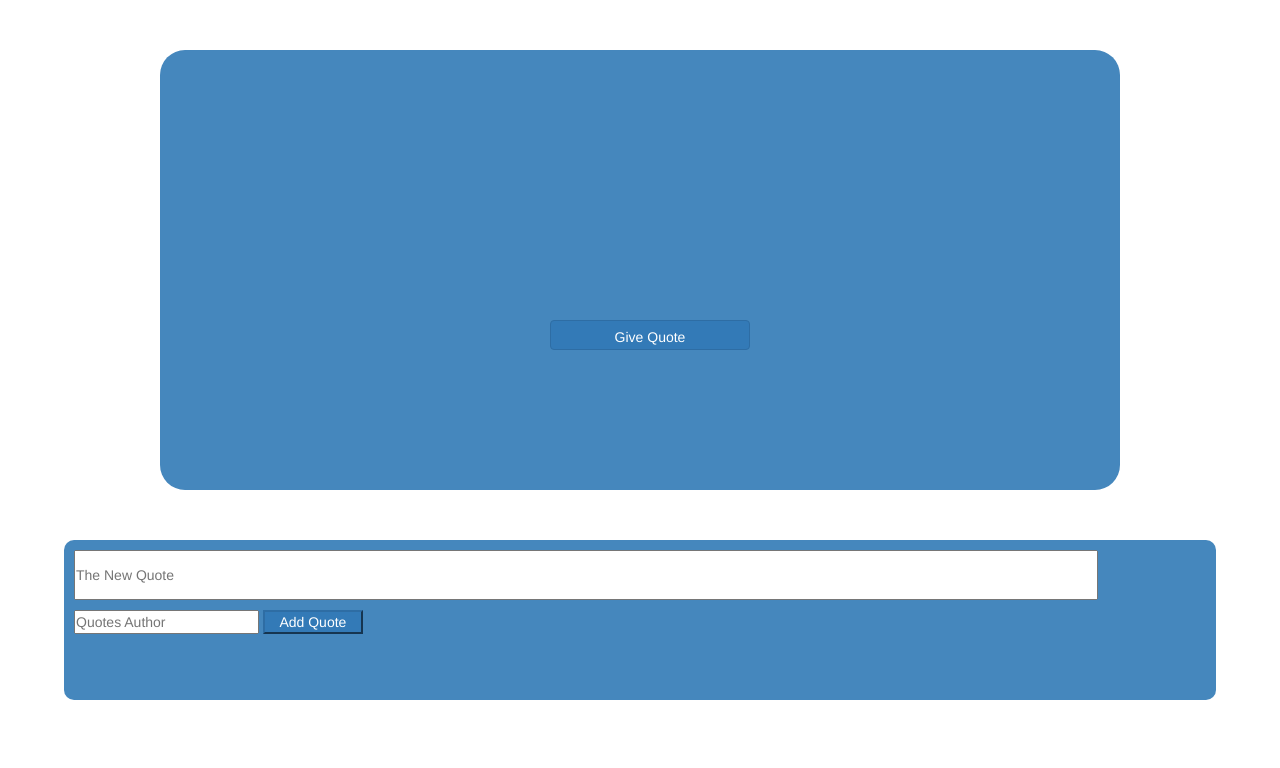
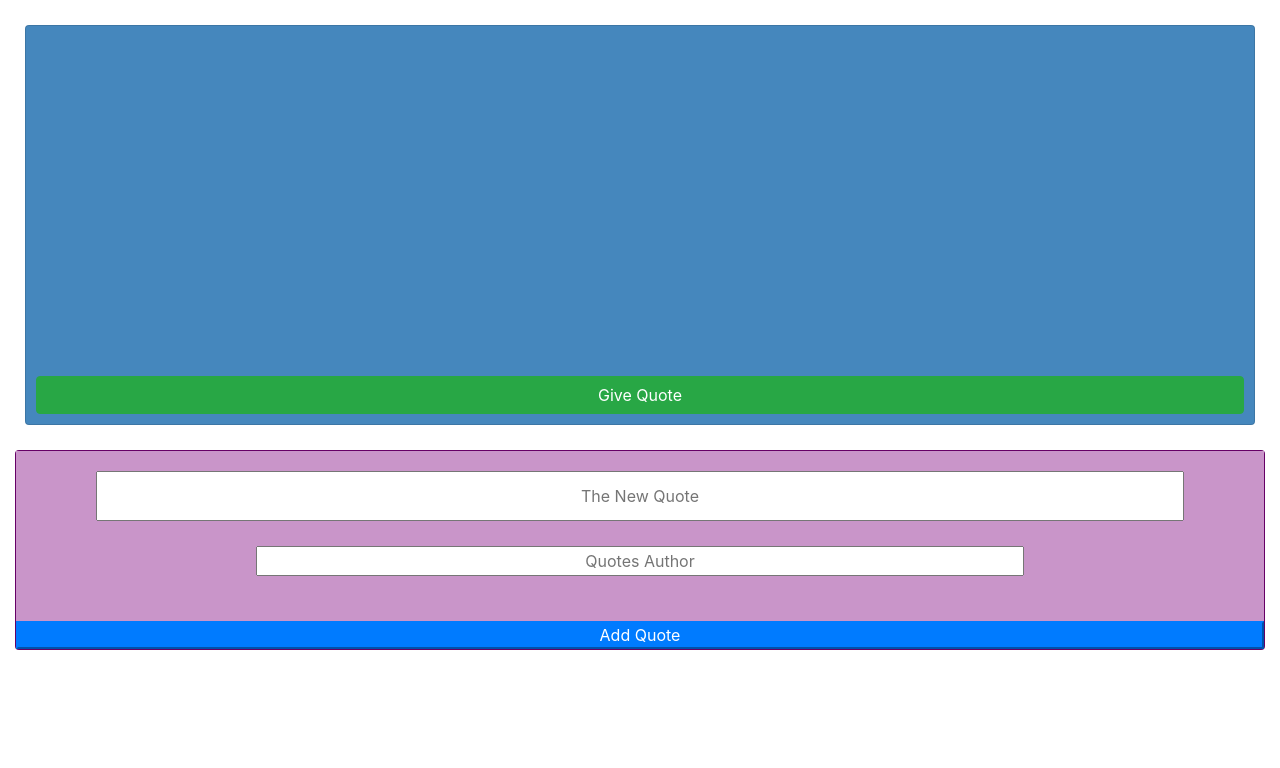
Before and after one commit to MT2314/Random-Quote-objects-, a plain HTML site: page index.html in a window 1280 px wide. Drawn offline with nearby package versions, Linux system fonts and the light colour scheme.

Commit message:
Quote Display, Quote Add, Last Quote Functioning (V2.0)

```diff
--- a/index.html
+++ b/index.html
@@ -2,32 +2,48 @@
     <head>
        <title></title>
 
-        <link rel="stylesheet" href="https://maxcdn.bootstrapcdn.com/bootstrap/3.4.1/css/bootstrap.min.css">
+        <link rel="stylesheet" href="https://stackpath.bootstrapcdn.com/bootstrap/4.1.3/css/bootstrap.min.css" integrity="sha384-MCw98/SFnGE8fJT3GXwEOngsV7Zt27NXFoaoApmYm81iuXoPkFOJwJ8ERdknLPMO" crossorigin="anonymous">
         <link rel="stylesheet" href="style.css">
     </head>
     <body>
 
-    <div class = "container" id = "container">
 
-            <div class = "first card " id = "first">
-                <div class = "quoteCon card-block" id= "quoteCon">
-                    <h1 class = "quote card-text" id = "quote"></h1>
-                    <h4 class = "author card-footer" id = "author"></h4>
+            <!-- Quote Display -->
 
-                    <button class = "btn-primary btn" id = "btn">Give Quote</button>
+
+            <div class = "first card" id = "first">
+                <div class = "quoteCon card-body" id= "quoteCon">
+                    <p class = "quote card-text" id = "quote"></p>
+                    <p class = "author card-text" id = "author"></p>
                 </div>
+                    <button class = "btn btn-success" id = "btn">Give Quote</button>
+
             </div>
 
+
+            <!-- Add Your Quote -->
             <div class = "add card" id = "add">
-                <div class= "addQuote card-block" id= "newquote"></div>
+                <div class= "addQuote card-body" id= "newquote">
                     <Input type="text" placeholder="The New Quote" class = "quoteNew card-text" id = "quoteNew"></h1>
-                    <Input type="text" placeholder = "Quotes Author" class = "authorNew card-footer" id = "authorNew"></h4>
+                    <Input type="text" placeholder = "Quotes Author" class = "authorNew card-text" id = "authorNew"></h4>
+                </div>
+                    <button class = "btn-primary btnN" id = "btnN">Add Quote</button>
 
-                    <button class = "btn-primary btnN" id = "btnN">Add Quote</button>
-                </div>
             </div>
 
-    </div>
+            <!-- Last Submitted Quote -->
+            <div class = "last" id = "last">
+
+                    <div class= "lastQuote">
+                        <p class = "quoteLast" id = "quoteLast"></p>
+                    </div>
+                    <div class= "lastAuthor">
+                        <p class = "authorLast" id = "authorLast"></p>
+                    </div>
+
+            </div>
+
+
 
 
 
--- a/script.js
+++ b/script.js
@@ -48,10 +48,17 @@ btn.addEventListener("click", function (){
 
 //Add New Quote
 let btnN = document.getElementById("btnN");
+let quoteNew
+let authorNew
+let added
 
 btnN.addEventListener("click", function(){
-    let quoteNew = document.getElementById("quoteNew").value;
-    let authorNew = document.getElementById("authorNew").value;
+    quoteNew = document.getElementById("quoteNew").value;
+    authorNew = document.getElementById("authorNew").value;
     quoteObj.Quotes.push(quoteNew);
     quoteObj.Authors.push(authorNew);
+
+    //Display Last Added Quote
+    document.getElementById("quoteLast").innerHTML = quoteNew;
+    document.getElementById("authorLast").innerHTML = authorNew;
 });
--- a/style.css
+++ b/style.css
@@ -3,66 +3,78 @@
  padding:0;
 }
 
-.container {
+/* Quote Display */
+
+.first{
+    position: relative;
+    height:50vh;
+    background-color: #4587bd;
+    margin: 25px;
+    padding:10px;
+}
+
+.quote {
+    color:white;
+    height: 30vh;
+}
 
 
-    height: 100vh;
+/* Add Quote */
+
+.add{
+
+    position: relative;
+    background-color: #750075;
+    height:25vh;
+    margin: 15px;
+
+}
+
+.addQuote{
+
+    height: 10vh;
+    background-color:#c995c9;
+    text-align: center;
+    margin-left: 0;
+}
+
+.quoteNew{
+
+    width: 85vw;
+    height: 50px;
+    text-align: center;
+}
+
+.authorNew{
+
+    margin:25px;
+    width: 60vw;
+    height: 30px;
+    text-align: center;
+}
+
+
+/* Last Quote Added */
+
+.last{
+    display: flex;
+    flex-direction: row;
+    justify-content: space-around;
+    align-items: center;
+    background: #ffffff;
+    height: 12.5vh;
     width: 100vw;
 }
 
-.first{
-    position:relative;
-    padding:10px;
-    background-color: #4587bd;
-    height:55vh;
-    width:75vw;
-    margin: auto;
-    top: 50px;
-    border-radius: 25px;
-}
+.lastQuote{
 
-
-.quoteCon {
-    height:300px;
-}
-
-.quote {
-
-    color:white;
-    height: 200px;
+    color:black;
 
 }
 
-.btn {
+.lastAuthor{
 
-    position:relative;
-    top:30px;
-    height:30px;
-    width:200px;
-    margin-left: calc(37.5vw - 100px);
+    align-self:flex-end;
+    color:black;
+
 }
-
-.add{
-    position:relative;
-    padding:10px;
-    background-color: #4587bd;
-    height:20vh;
-    width:90vw;
-    margin:auto;
-    margin-top: 100px;
-    border-radius: 10px;
-}
-
-.quoteNew{
-    width:80vw;
-    height:50px;
-}
-
-
-.authorNew{
-    margin-top:10px;
-}
-
-.btnN{
-    width: 100px;
-}
```
